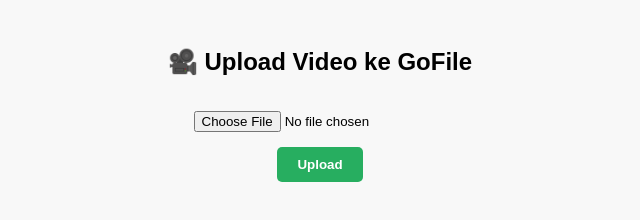
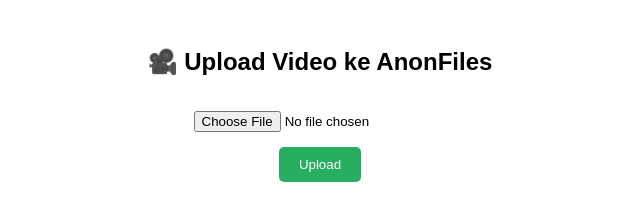
Before and after one commit to jamal51-cloud/web.tourlvideo, a plain HTML site: page index.html in a window 1280 px wide. Shown: the whole page, without its empty margins (320-960 px from the left). Drawn offline with Linux system fonts and the light colour scheme.

Commit message:
Update index.html

```diff
--- a/index.html
+++ b/index.html
@@ -3,90 +3,65 @@
 <head>
   <meta charset="UTF-8">
   <meta name="viewport" content="width=device-width, initial-scale=1.0">
-  <title>Upload Video ke GoFile</title>
+  <title>Upload Video ke AnonFiles</title>
   <style>
-    body { font-family: sans-serif; padding: 20px; background: #f8f8f8; text-align: center; }
+    body { font-family: sans-serif; text-align: center; padding: 20px; }
     input[type="file"] { margin: 15px 0; }
-    button {
-      padding: 10px 20px;
-      background-color: #27ae60;
-      border: none;
-      border-radius: 5px;
-      color: white;
-      font-weight: bold;
-      cursor: pointer;
-    }
-    #status { margin-top: 15px; font-weight: bold; color: #333; }
-    #link a { word-wrap: break-word; color: #0984e3; display: inline-block; margin-top: 10px; }
+    button#upload { padding: 10px 20px; background:#27ae60; color:white; border:none; border-radius:5px; cursor:pointer; }
+    button#copy { padding: 8px 12px; background:#0984e3; color:white; border:none; border-radius:5px; cursor:pointer; display:none; margin-top:10px; }
+    #status { margin-top: 15px; font-weight:bold; }
+    #link a { color:#0984e3; word-break:break-word; }
   </style>
 </head>
 <body>
-  <h2>🎥 Upload Video ke GoFile</h2>
-  <input type="file" id="videoInput" accept="video/*">
-  <br>
-  <button onclick="uploadVideo()">Upload</button>
+  <h2>🎥 Upload Video ke AnonFiles</h2>
+  <input type="file" id="videoInput" accept="video/*"><br>
+  <button id="upload" onclick="uploadAnon()">Upload</button>
+  <button id="copy" onclick="copyLink()">Salin Link</button>
   <div id="status"></div>
   <div id="link"></div>
 
   <script>
-    const token = "cYzrND8N5ckkPAJYE1lIpvVRn2c5XBTO"; // Token saja, tanpa folder
+    let lastURL = "";
 
-    async function uploadVideo() {
-      const fileInput = document.getElementById("videoInput");
-      const status = document.getElementById("status");
-      const link = document.getElementById("link");
+    async function uploadAnon() {
+      const file = document.getElementById('videoInput').files[0];
+      const status = document.getElementById('status');
+      const linkDiv = document.getElementById('link');
+      const copyBtn = document.getElementById('copy');
 
-      if (!fileInput.files.length) {
-        alert("Pilih dulu videonya.");
-        return;
-      }
+      if (!file) { alert('Pilih videonya dulu ya'); return; }
 
-      const file = fileInput.files[0];
-      const formData = new FormData();
-      formData.append("token", token);
-      formData.append("file", file); // hanya token + file
+      status.innerText = '⏫ Upload ke AnonFiles...';
+      linkDiv.innerHTML = '';
+      copyBtn.style.display = 'none';
 
-      status.innerText = "🔄 Mengambil server...";
-      link.innerHTML = "";
+      const form = new FormData();
+      form.append('file', file);
 
       try {
-        const serverRes = await fetch("https://api.gofile.io/getServer");
-        const serverData = await serverRes.json();
+        const res = await fetch('https://api.anonfiles.ch/upload', {
+          method: 'POST',
+          body: form
+        });
+        const data = await res.json();
 
-        if (serverData.status !== "ok") {
-          status.innerText = "❌ Gagal ambil server upload.";
-          return;
+        if (data.status) {
+          lastURL = data.data.file.url.full;
+          status.innerText = '✅ Upload berhasil!';
+          linkDiv.innerHTML = `<a href="${lastURL}" target="_blank">${lastURL}</a>`;
+          copyBtn.style.display = 'inline-block';
+        } else {
+          status.innerText = '❌ Error saat upload: ' + JSON.stringify(data.error);
         }
+      } catch (e) {
+        status.innerText = '❌ Gagal upload: ' + e.message;
+      }
+    }
 
-        const uploadURL = `https://${serverData.data.server}.gofile.io/uploadFile`;
-
-        status.innerText = "⏫ Mengupload...";
-
-        const uploadRes = await fetch(uploadURL, {
-          method: "POST",
-          body: formData
-        });
-
-        const uploadText = await uploadRes.text(); // kita cek isi mentah
-        let uploadData;
-        try {
-          uploadData = JSON.parse(uploadText);
-        } catch (e) {
-          status.innerText = "❌ Gagal parse JSON:\n" + uploadText;
-          return;
-        }
-
-        if (uploadData.status === "ok") {
-          const url = uploadData.data.downloadPage;
-          status.innerText = "✅ Upload sukses!";
-          link.innerHTML = `<a href="${url}" target="_blank">${url}</a>`;
-        } else {
-          status.innerText = "❌ Gagal upload: " + uploadData.status;
-        }
-
-      } catch (err) {
-        status.innerText = "⚠️ Error: " + err.message;
-      }
+    function copyLink() {
+      if (!lastURL) return;
+      navigator.clipboard.writeText(lastURL).then(() => alert('Tautan tersalin!'));
     }
   </script>
 </body>
```
